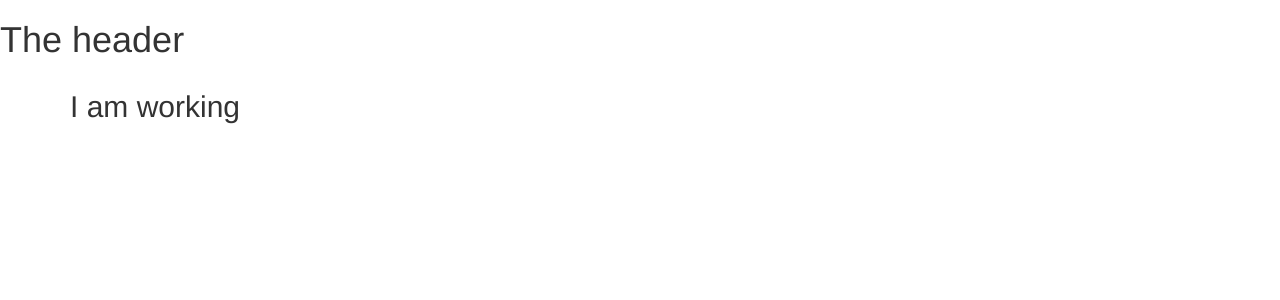
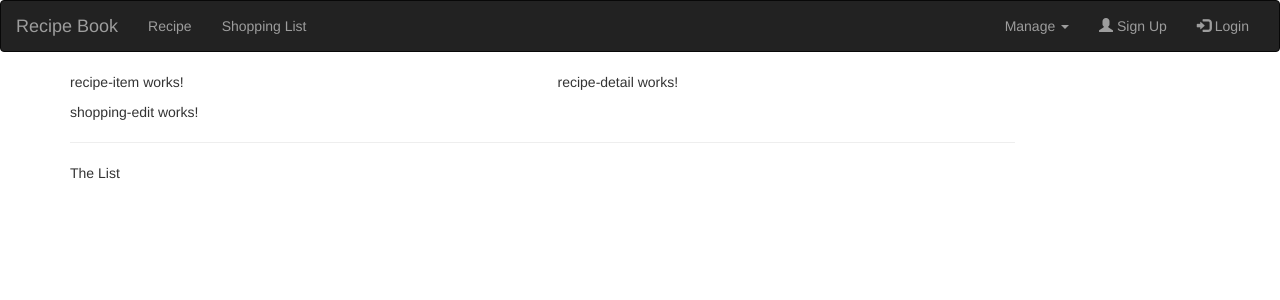
Before and after one commit to Alecsis99/my-dream-app, an Angular app: page / in a window 1280 px wide. Shown: the top 300 px of the page. Built offline with nearby package versions, Linux system fonts and the light colour scheme.

Commit message:
- Implemented Header layout

```diff
--- a/src/app/app.component.html
+++ b/src/app/app.component.html
@@ -2,7 +2,8 @@
 <div class="container">
     <div class="row">
         <div class="col-md-12">
-            <h2>I am working</h2>
+            <app-recipes></app-recipes>
+            <app-shopping-list></app-shopping-list>
         </div>
     </div>
 </div>
--- a/src/app/header/header.component.html
+++ b/src/app/header/header.component.html
@@ -1 +1,30 @@
-<h1>The header</h1>
+<nav class="navbar navbar-inverse">
+    <div class="container-fluid">
+        <div class="navbar-header">
+            <button type="button" class="navbar-toggle" data-toggle="collapse" data-target="#myNavbar">
+                <span class="icon-bar"></span>
+                <span class="icon-bar"></span>
+                <span class="icon-bar"></span>
+            </button>
+            <a href="#" class="navbar-brand">Recipe Book</a>
+        </div>
+
+        <div class="collapse navbar-collapse" id="myNavBar">
+            <ul class="nav navbar-nav">
+                <li><a href="#">Recipe</a></li>
+                <li><a href="#">Shopping List</a></li>
+            </ul>
+            <ul class="nav navbar-nav navbar-right">
+                <li class="dropdown">
+                    <a href="#" class="dropdown-toggle" data-toggle="dropdown" role="button">Manage <span class="caret"></span></a>
+                    <ul class="dropdown-menu">
+                        <li><a href="#">Save Data</a></li>
+                        <li><a href="#">Fetch Data</a></li>
+                    </ul>
+                </li>
+                <li><a href="#"><span class="glyphicon glyphicon-user"></span> Sign Up</a></li>
+                <li><a href="#"><span class="glyphicon glyphicon-log-in"></span> Login</a></li>
+            </ul>
+        </div>
+    </div>
+</nav>
--- a/src/app/recipes/recipe-list/recipe-list.component.html
+++ b/src/app/recipes/recipe-list/recipe-list.component.html
@@ -1,3 +1 @@
-<p>
-  recipe-list works!
-</p>
+<app-recipe-item></app-recipe-item>
--- a/src/app/recipes/recipes.component.html
+++ b/src/app/recipes/recipes.component.html
@@ -1,3 +1,8 @@
-<p>
-  recipes works!
-</p>
+<div class="row">
+    <div class="col-md-5">
+        <app-recipe-list></app-recipe-list>
+    </div>
+    <div class="col-md-7">
+        <app-recipe-detail></app-recipe-detail>
+    </div>
+</div>
--- a/src/app/shopping-list/shopping-list.component.html
+++ b/src/app/shopping-list/shopping-list.component.html
@@ -1,3 +1,7 @@
-<p>
-  shopping-list works!
-</p>
+<div class="row">
+    <div class="col-xs-10">
+        <app-shopping-edit></app-shopping-edit>
+        <hr>
+        <p>The List</p>
+    </div>
+</div>
```
